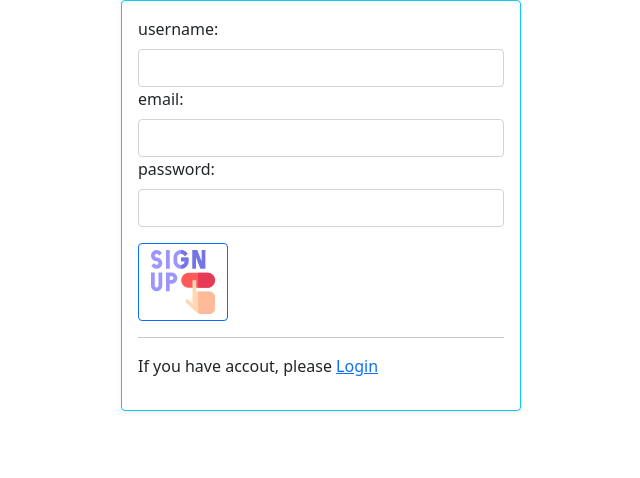
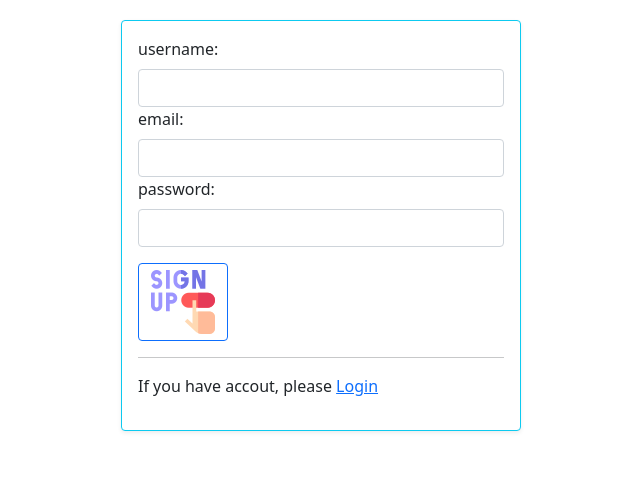
Before and after one commit to asadi80/tech-blog, a Node server app: page /signup in a window 1280 px wide. Shown: the part 121-599 px from the top of the page, without its empty margins (272-912 px from the left). Run offline with Node 20, Linux system fonts and the light colour scheme; some libraries are stand-ins or nearby versions; some web fonts are replaced.

Commit message:
cleaning up the code

```diff
--- a/server.js
+++ b/server.js
@@ -13,7 +13,7 @@ const SequelizeStore = require('connect-session-sequelize')(session.Store);
 
 const sess = {
   secret: 'Super secret secret',
-  cookie: {  },
+  cookie: { maxAge: 86400 },
   resave: false,
   saveUninitialized: true,
   store: new SequelizeStore({
--- a/views/create-new-post.handlebars
+++ b/views/create-new-post.handlebars
@@ -1,4 +1,4 @@
-<div class="container">
+<div class="container"style=" margin-top:20px;">
 <div class="row justify-content-md-center">
   <div class="card shadow-sm p-3 mb-5 bg-body rounded  mb-3" style="max-width: 40rem; ">
     <div >
--- a/views/layouts/main.handlebars
+++ b/views/layouts/main.handlebars
@@ -30,11 +30,8 @@
           <a href="/" class="btn btn-outline-info" style=" font-family: 'Nova Square', cursive; margin-right:5px ;"><img
               src="/image/home.png" width="64px" alt=""></a>
           {{#if loggedIn }}
-
-
           <h3> {{user.username}} </h3>
-
-          <button id="userName" class="btn btn-outline-info">Welcome, </button>
+          <button id="userName" class="btn btn-outline-info">Welcome </button>
           <a class="btn btn-outline-info" style="margin-right:5px ;" href="/dashboard"><img src="/image/monitor.png"
               width="64px" alt=""></a>
           <button class="btn btn-outline-info" id="logout" class="btn-no-style"><img src="/image/logout.png"
--- a/views/login.handlebars
+++ b/views/login.handlebars
@@ -1,4 +1,4 @@
-<div class="container" style=" margin-bottom:415px ; ">
+<div class="container" style=" margin-top:20px ; ">
   <div class="row justify-content-md-center">
 
     <div class="col-md-6">
--- a/views/signup.handlebars
+++ b/views/signup.handlebars
@@ -1,4 +1,4 @@
-<div class="container user-box" style=" margin-bottom:370px ; ">
+<div class="container user-box" style=" margin-top:20px ">
   <div class="row justify-content-md-center">
 
     <div class="col-md-6">
```
Also changed, not shown: public/javascript/creat-post-temp.js (deleted, +0 -39 lines), README.md.
